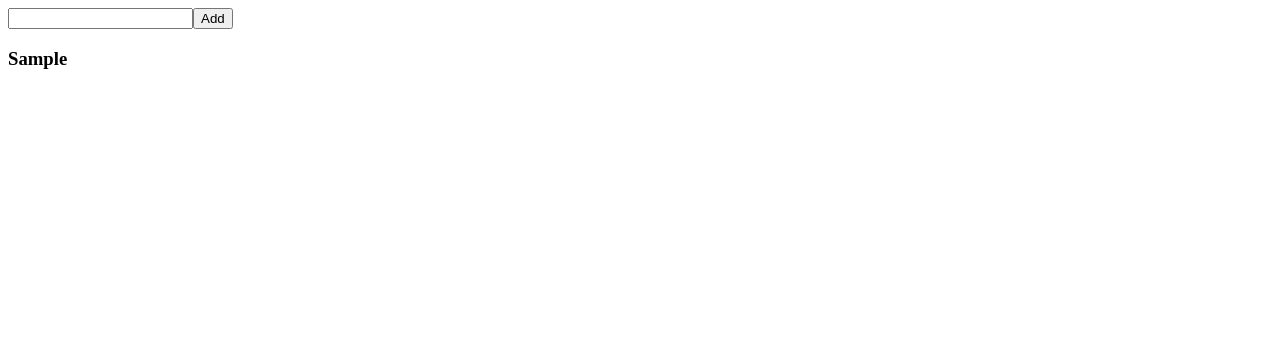
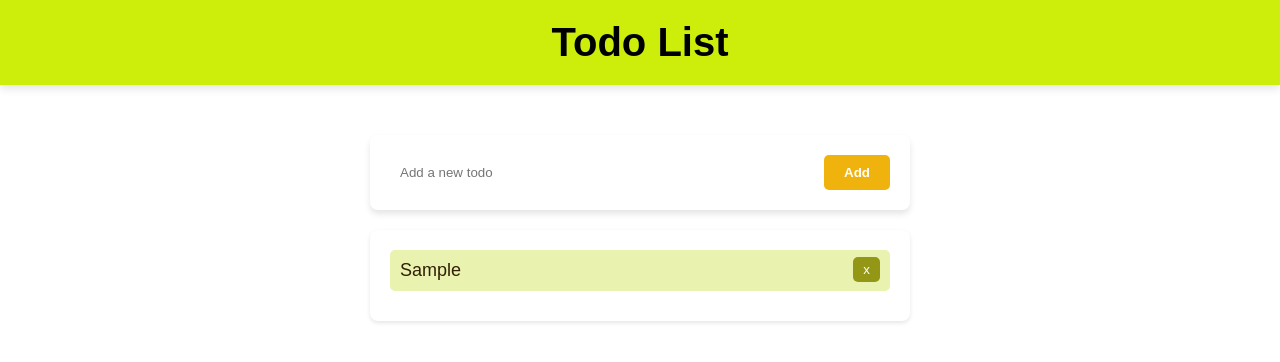
Before and after one commit to Shukrullahshirzad/reactToDo, a React (Vite) app in the folder TODO/: page / in a window 1280 px wide. Both pictures are taken after typing "Sample" into the empty fields and a click on the button "Add". Shown: the top 362 px of the page. Built offline with nearby package versions, Linux system fonts and the light colour scheme.

Commit message:
add add and delete functionality to the app

```diff
--- /dev/null
+++ b/TODO/src/App.css
@@ -0,0 +1,7 @@
+body{
+    margin: 0;
+    padding: 0;
+    font-family: Arial, sans-serif;
+    box-sizing: border-box;
+
+}
--- a/TODO/src/App.jsx
+++ b/TODO/src/App.jsx
@@ -1,9 +1,12 @@
 import { useState } from "react";
 import Todo from "./components/Todo";
+import Header from "./components/Header";
+import "./App.css";
 
 function App() {
   return (
     <div className="App">
+      <Header />
       <Todo />
     </div>
   );
--- /dev/null
+++ b/TODO/src/components/Form.jsx
@@ -0,0 +1,30 @@
+import { useState } from "react";
+import styles from "./Form.module.css";
+export default function from({ todos, setTodos }) {
+  const [todo, setTodo] = useState("");
+
+  function handleSubmit(e) {
+    e.preventDefault();
+    if (todo.trim() === "" || todos.includes(todo)) {
+      alert("Please do not enter an empty and repeated item.");
+      return;
+    }
+    setTodos([...todos, todo]);
+    setTodo("");
+  }
+  return (
+    <form className={styles.todoform} onSubmit={handleSubmit}>
+      <div className={styles.formContainer}>
+        <input
+          className={styles.modrenInput}
+          onChange={(e) => setTodo(e.target.value)}
+          value={todo}
+          type="text"
+          name="todo"
+          placeholder="Add a new todo"
+        />
+        <button className={styles.modrenButton}>Add</button>
+      </div>
+    </form>
+  );
+}
--- /dev/null
+++ b/TODO/src/components/Header.jsx
@@ -0,0 +1,4 @@
+import styles from "./header.module.css";
+export default function Header() {
+  return <div className={styles.header}>Todo List</div>;
+}
--- a/TODO/src/components/Todo.jsx
+++ b/TODO/src/components/Todo.jsx
@@ -1,30 +1,13 @@
 import { useState } from "react";
-import TodoItem from "./TodoItem";
-
-
+import Form from "./Form";
+import TodoList from "./TodoList";
 
 export default function Todo() {
-  const [todo, setTodo] = useState("");
   const [todos, setTodos] = useState([]);
-  function handleSubmit(e) {
-    e.preventDefault();
-    if (todo.trim() === "") return;
-    setTodos([...todos, todo]);
-    setTodo("");
-  }
   return (
     <div>
-      <form onSubmit={handleSubmit}>
-        <input
-          onChange={(e) => setTodo(e.target.value)}
-          value={todo}
-          type="text"
-        />
-        <button>Add</button>
-      </form>
-      {todos.map((item) => (
-        <TodoItem key={item} item={item}/>
-      ))}
+      <Form todos={todos} setTodos={setTodos} />
+      <TodoList todos={todos} setTodos={setTodos} />
     </div>
   );
 }
--- a/TODO/src/components/TodoItem.jsx
+++ b/TODO/src/components/TodoItem.jsx
@@ -1,3 +1,21 @@
-export default function TodoItem({item}) {
-    return <h3 key={item}>{item}</h3>;
+import React from "react";
+import styles from "./TodoItem.module.css";
+export default function TodoItem({ item, todos, setTodos }) {
+  function handleDelete(item) {
+    console.log("Delete item:", item);
+    setTodos(todos.filter((todo) => todo !== item));
+  }
+  return (
+    <div className={styles.item}>
+      <div className={styles.itemName} key={item}>
+        {item}
+        <button
+          onClick={() => handleDelete(item)}
+          className={styles.deleteButton}
+        >
+          x
+        </button>
+      </div>
+    </div>
+  );
 }
--- /dev/null
+++ b/TODO/src/components/TodoList.jsx
@@ -0,0 +1,12 @@
+import TodoItem from "./TodoItem";
+import styles from "./TodoList.module.css";
+
+export default function TodoList({ todos, setTodos }) {
+  return (
+    <div className={styles.list}>
+      {todos.map((item) => (
+        <TodoItem key={item} item={item} todos={todos} setTodos={setTodos} />
+      ))}
+    </div>
+  );
+}
--- /dev/null
+++ b/TODO/src/components/form.module.css
@@ -0,0 +1,32 @@
+.todoform{
+    background-color: white;
+    border-radius: 8px;
+    padding: 20px;
+    width: 500px;
+    margin: 0 auto ;
+    margin-top: 50px;
+    box-shadow: 0 4px 6px rgba(0, 0, 0, 0.1);
+}
+.modrenInput {
+    width: 100%;
+    padding: 10px;
+    border: none
+
+}
+.modrenInput:focus {
+    outline: none;
+}
+.modrenButton {
+    background-color: #f0b30d;
+    color: white;
+    padding: 10px 20px;
+    border: none;
+    border-radius: 5px;
+    cursor: pointer;
+    font-weight: 700;
+}
+.formContainer {
+    display: flex;
+    justify-content: center;
+    align-items: center;
+}
--- /dev/null
+++ b/TODO/src/components/header.module.css
@@ -0,0 +1,8 @@
+.header{
+    background-color: #ccee0a;
+    font-size: 40px;
+    font-weight: 700;
+    padding: 20px;
+    text-align: center;
+    box-shadow: 0 4px 8px rgba(0, 0, 0, 0.1);
+}
--- /dev/null
+++ b/TODO/src/components/todoitem.module.css
@@ -0,0 +1,22 @@
+.item{
+    width: 500px;
+    color: #311f03;
+    font-size: 18px;
+    margin: 0 auto;
+}
+.itemName{
+    padding: 10px;
+    border-radius: 5px;
+    background-color: #e9f3af;
+    margin-bottom: 10px;
+}
+.deleteButton{
+    background-color: #949616;
+    color: white;
+    border: none;
+    padding: 5px 10px;
+    border-radius: 5px;
+    cursor: pointer;
+    float: right;
+    margin-top: -3px;
+}
--- /dev/null
+++ b/TODO/src/components/todolist.module.css
@@ -0,0 +1,10 @@
+.list{
+    background-color: white;
+    border-radius: 8px;
+    box-shadow: 0 2px 4px rgba(0, 0, 0, 0.1);
+    width: 500px;
+    padding: 20px;
+    margin: 0 auto;
+    margin-top: 20px;
+
+}
```
